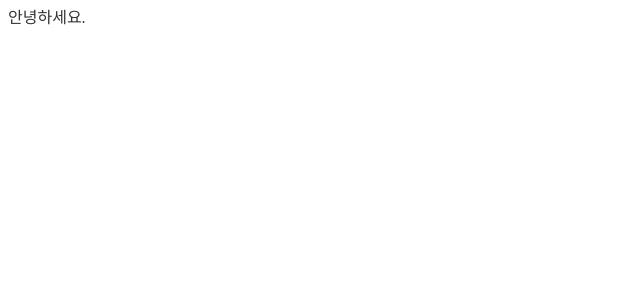
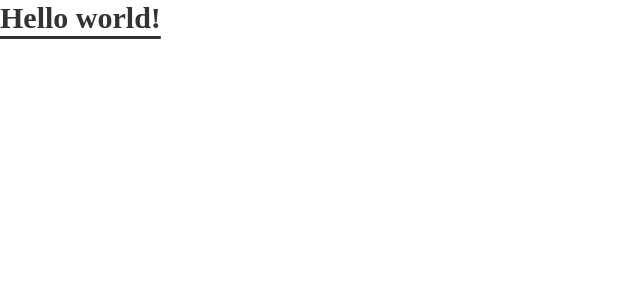
Before and after one commit to jhs512/react_stc_2022, a React (Create React App) app: page / in a window 1280 px wide. Shown: the top 300 px of the page, without its empty margins (0-640 px from the left). Built offline with nearby package versions, Linux system fonts and the light colour scheme; a web font is replaced by a local one.

Commit message:
테일윈드 설치

```diff
--- a/package.json
+++ b/package.json
@@ -34,5 +34,10 @@
       "last 1 firefox version",
       "last 1 safari version"
     ]
+  },
+  "devDependencies": {
+    "autoprefixer": "^10.4.7",
+    "postcss": "^8.4.14",
+    "tailwindcss": "^3.0.24"
   }
 }
--- /dev/null
+++ b/postcss.config.js
@@ -0,0 +1,6 @@
+module.exports = {
+  plugins: {
+    tailwindcss: {},
+    autoprefixer: {},
+  },
+}
--- a/src/App.js
+++ b/src/App.js
@@ -1,5 +1,9 @@
 function App() {
-  return <>안녕하세요.</>;
+  return (
+    <>
+      <h1 className="text-3xl font-bold underline">Hello world!</h1>
+    </>
+  );
 }
 
 export default App;
--- a/src/index.css
+++ b/src/index.css
@@ -1,3 +1,7 @@
+@tailwind base;
+@tailwind components;
+@tailwind utilities;
+
 @font-face {
   font-family: "GmarketSansMedium";
   src: url("https://cdn.jsdelivr.net/gh/projectnoonnu/noonfonts_2001@1.1/GmarketSansMedium.woff")
--- /dev/null
+++ b/tailwind.config.js
@@ -0,0 +1,7 @@
+module.exports = {
+  content: ["./src/**/*.{js,jsx,ts,tsx}"],
+  theme: {
+    extend: {},
+  },
+  plugins: [],
+};
```
Also changed, not shown: 1 other file (tests, documents, lock files or other folders).
